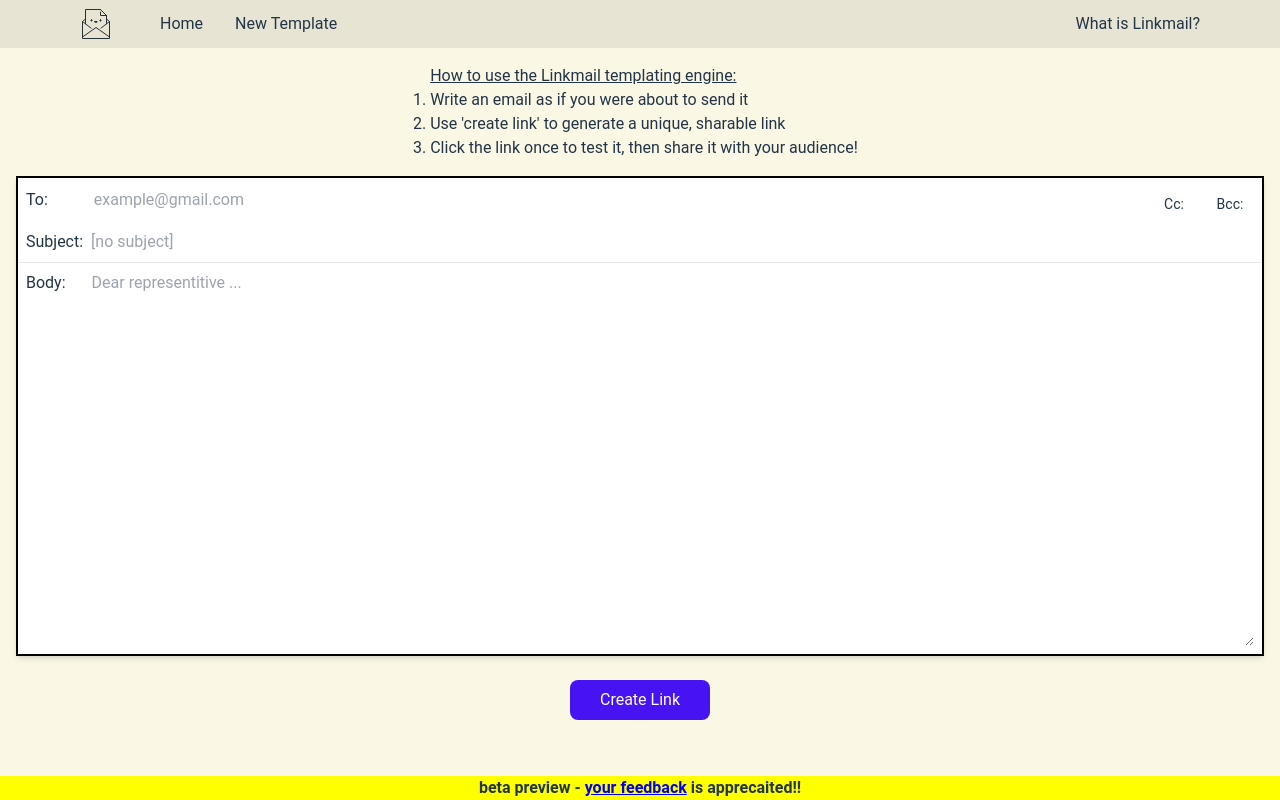
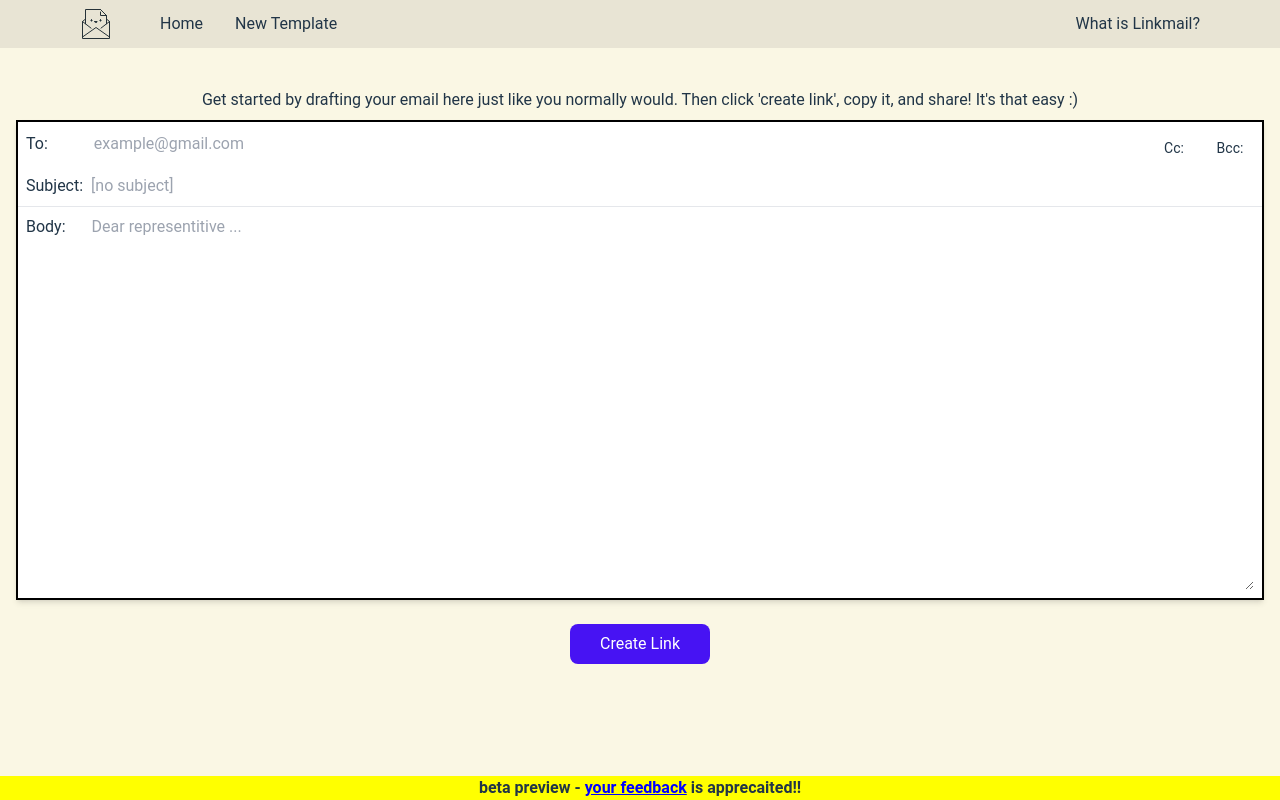
Before and after one commit to noalbalint/linkmail, a Vue app: page /create in a window 1280 px wide. Built offline with nearby package versions, Linux system fonts and the light colour scheme.

Commit message:
update Create page copy

```diff
--- a/src/pages/Create.vue
+++ b/src/pages/Create.vue
@@ -1,11 +1,7 @@
 <template>
   <div class="max-w-4xl w-full flex flex-col items-center">
-    <ul class="list-decimal pb-4 pl-2">
-      <p class="underline text-left">How to use the Linkmail templating engine:</p>
-      <li>Write an email as if you were about to send it</li>
-      <li>Use 'create link' to generate a unique, sharable link</li>
-      <li>Click the link once to test it, then share it with your audience!</li>
-    </ul>
+    <p class="pb-2 pt-6">Get started by drafting your email here just like you normally would. Then click 'create link',
+      copy it, and share! It's that easy :)</p>
     <DraftEmail
       class="mb-6"
       v-model="mailtoLink"
```
Also changed, not shown: src/tailwind.css.
